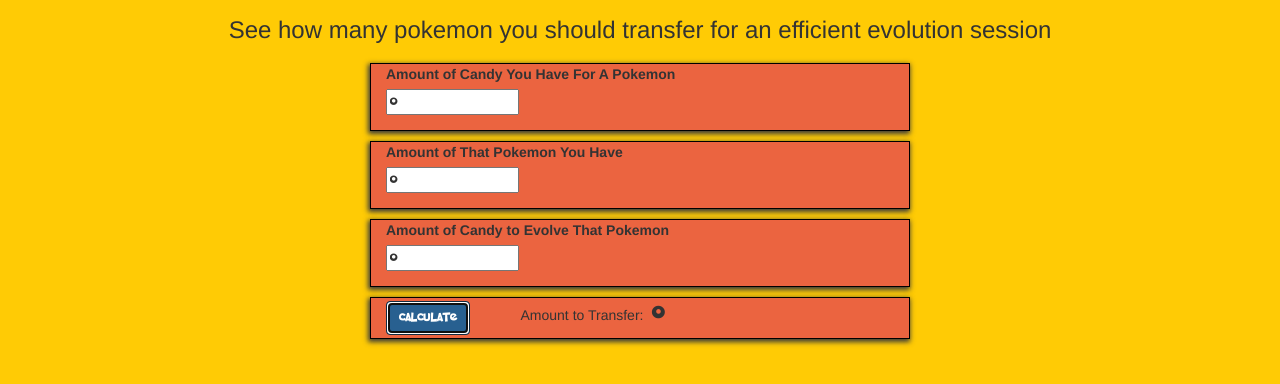
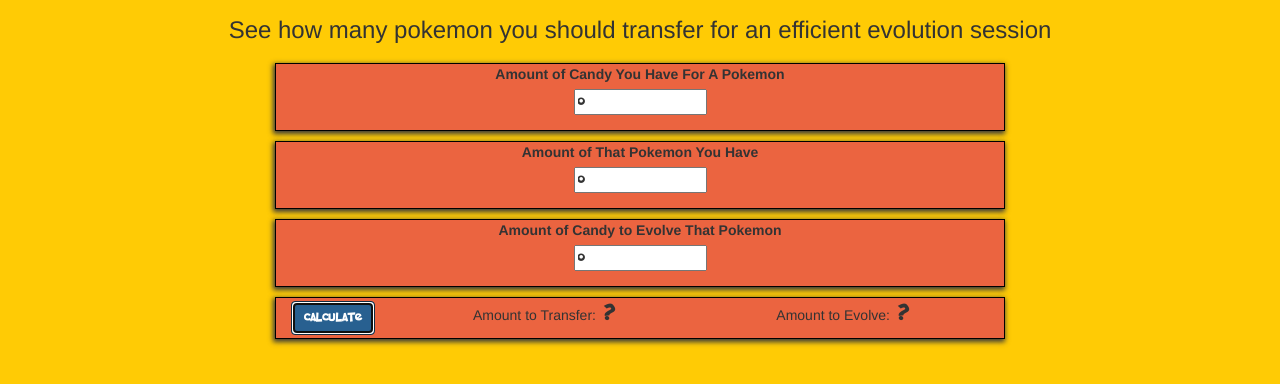
Before and after one commit to PatMusi/PoGoCandyCalc, a plain HTML site: page index.html in a window 1280 px wide. Both pictures are taken after a click on the button "Calculate". Shown: the part 64-448 px from the top of the page. Drawn offline with Linux system fonts and the light colour scheme.

Commit message:
Adding output counter for amount of pokemon to be evolved

```diff
--- a/assets/js/app.js
+++ b/assets/js/app.js
@@ -4,6 +4,8 @@ $(document).ready(function() {
 			pokemon = Number.parseInt($('#pokemon').val()),
 			cost = Number.parseInt($('#cost').val());
 
+		if (!isNaN(candy) && !isNaN(pokemon) && !isNaN(cost)) {
+			if (cost > 0) {
 				var p = pokemon - Math.floor(((Math.floor(candy/cost)) + candy)/cost);
 				console.log('p: ' + p);
 
@@ -24,6 +26,19 @@ $(document).ready(function() {
 				else {
 					xferAmt = 0;
 				}
+				var evolveAmount = Math.floor(Math.floor((candy + xferAmt) / cost) + ((Math.floor((candy + xferAmt) / cost) + ((candy + xferAmt) % cost)) / cost));
+				if (evolveAmount > pokemon && pokemon >= 0) {
+					evolveAmount = pokemon;
+				}
 				$('#results').html(xferAmt);
+				$('#evolveResults').html(evolveAmount);
+			}
+			else {
+				alert('Candy cost must be greater than 0');
+			}
+		}
+		else {
+			alert('All fields must be specified');
+		}
 	});
 });
--- a/index.html
+++ b/index.html
@@ -3,26 +3,36 @@
 <head>
 	<link rel="stylesheet" type="text/css" href="assets/css/bootstrap.min.css" />
 	<link rel="stylesheet" type="text/css" href="assets/css/main.css" />
+	<script>
+		(function(i,s,o,g,r,a,m){i['GoogleAnalyticsObject']=r;i[r]=i[r]||function(){
+		(i[r].q=i[r].q||[]).push(arguments)},i[r].l=1*new Date();a=s.createElement(o),
+		m=s.getElementsByTagName(o)[0];a.async=1;a.src=g;m.parentNode.insertBefore(a,m)
+		})(window,document,'script','https://www.google-analytics.com/analytics.js','ga');
+
+		ga('create', 'UA-104153657-1', 'auto');
+		ga('send', 'pageview');
+
+	</script>
 </head>
 <body class="container">
 	<h1>Pokemon Go Candy Calculator</h1>
 	<h3>See how many pokemon you should transfer for an efficient evolution session</h3>
 	<div class="row main-container">
-		<div class="col-md-6 col-xs-12 col-md-offset-3">
+		<div class="col-md-8 col-xs-12 col-md-offset-2">
 			<div class="row">
-				<div class="col-xs-12">
+				<div class="col-xs-12 text-center">
 					<label class="block-label" for="candy">Amount of Candy You Have For A Pokemon</label>
 					<input class="input-box" id="candy" type="number" value="0" />
 				</div>
 			</div>
 			<div class="row">
-				<div class="col-xs-12">
+				<div class="col-xs-12 text-center">
 					<label class="block-label" for="pokemon">Amount of That Pokemon You Have</label>
 					<input class="input-box" id="pokemon" type="number" value="0" />
 				</div>
 			</div>
 			<div class="row">
-				<div class="col-xs-12">
+				<div class="col-xs-12 text-center">
 					<label class="block-label" for="cost">Amount of Candy to Evolve That Pokemon</label>
 					<input class="input-box" id="cost" type="number" value="0" />
 				</div>
@@ -31,8 +41,11 @@
 				<div class="col-xs-3">
 					<button type="button" id="calculate" class="btn btn-primary">Calculate</button>
 				</div>
-				<div class="col-xs-9">
+				<div class="col-xs-5">
 					<span>Amount to Transfer: </span><span id="results" class="results">?</span>
+				</div>
+				<div class="col-xs-4">
+					<span>Amount to Evolve: </span><span id="evolveResults" class="results">?</span>
 				</div>
 			</div>
 		</div>
```
Lines whose indentation alone changed are shown as unchanged.
